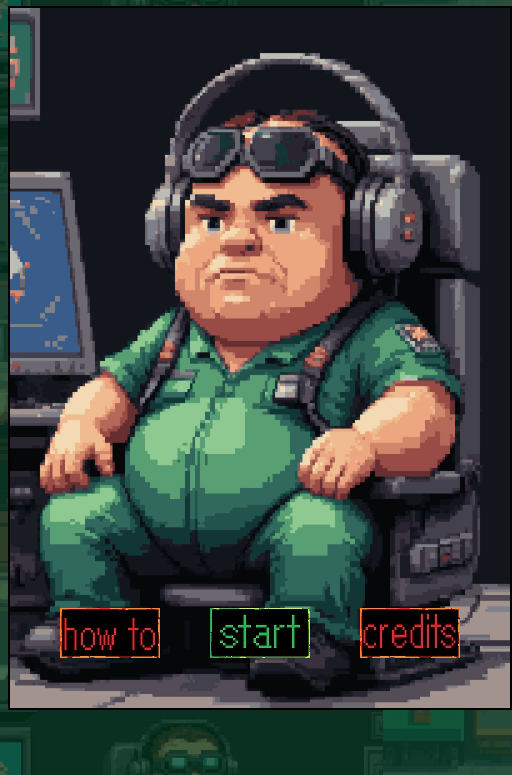
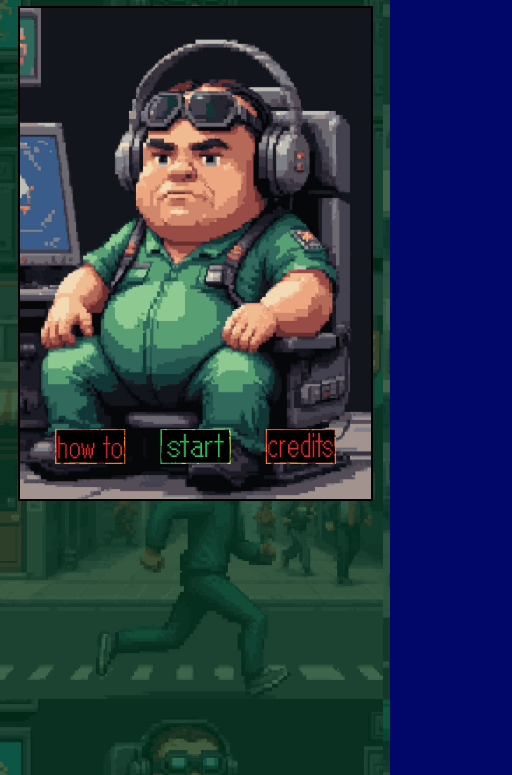
Before and after one commit to SapporoAlex/2d-Drone-Shooter-Game, a plain HTML site: page index.html in a window 390 px wide. Shown: the part 69-844 px from the top of the page, 512 px wide, since content can reach past the window. Drawn offline with Linux system fonts and the light colour scheme.

Commit message:
updated CSS for mobile

```diff
--- a/styles.css
+++ b/styles.css
@@ -1,3 +1,11 @@
 #gameCanvas {
     cursor: crosshair; /* Example: crosshair cursor */
 }
+
+@media (max-width: 768px) {
+    #gameCanvas {
+        cursor: crosshair; /* Example: crosshair cursor */
+        width: 90vw;
+        height: auto;
+    }
+}
```
Also changed, not shown: 2 other files.
